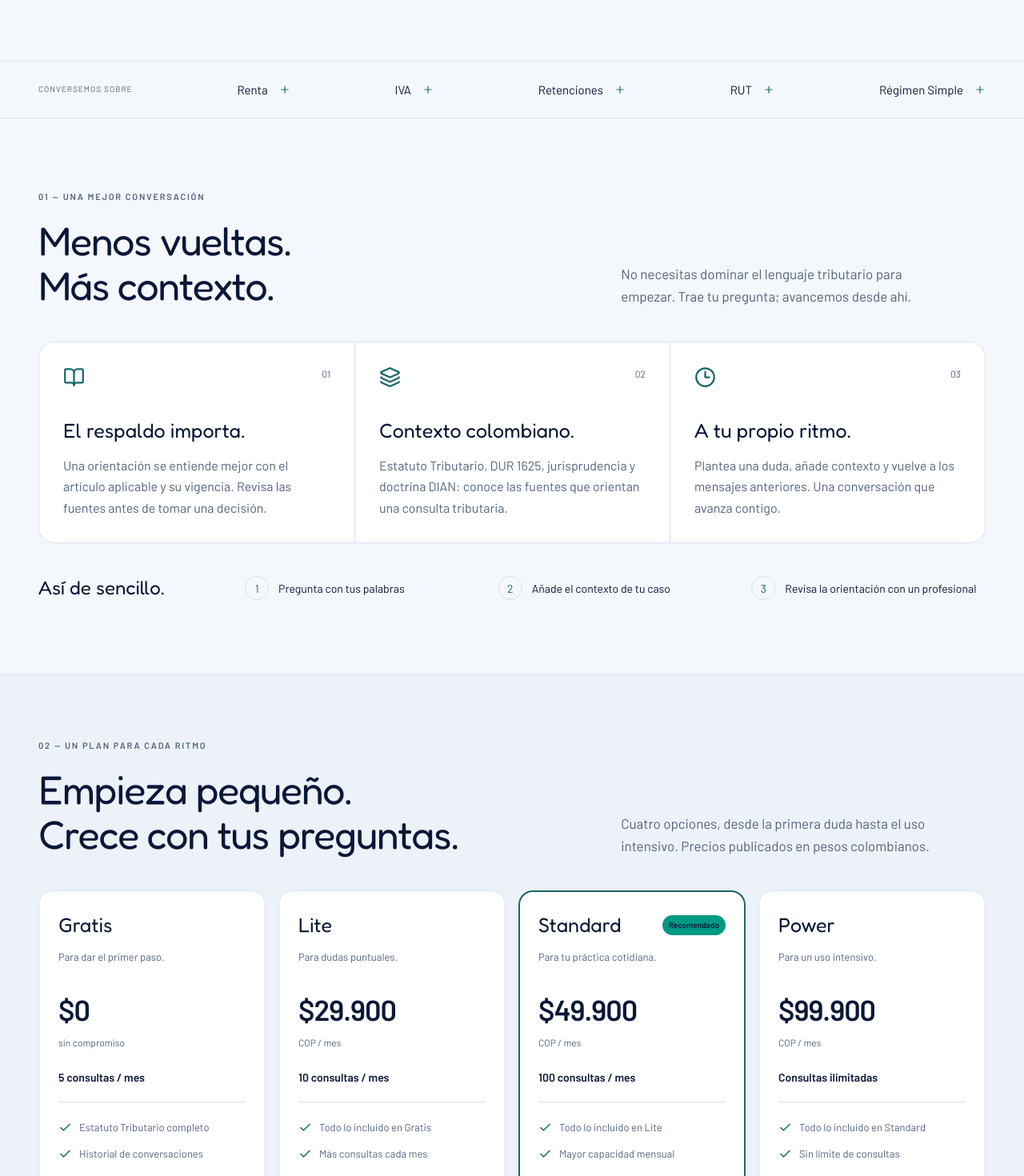
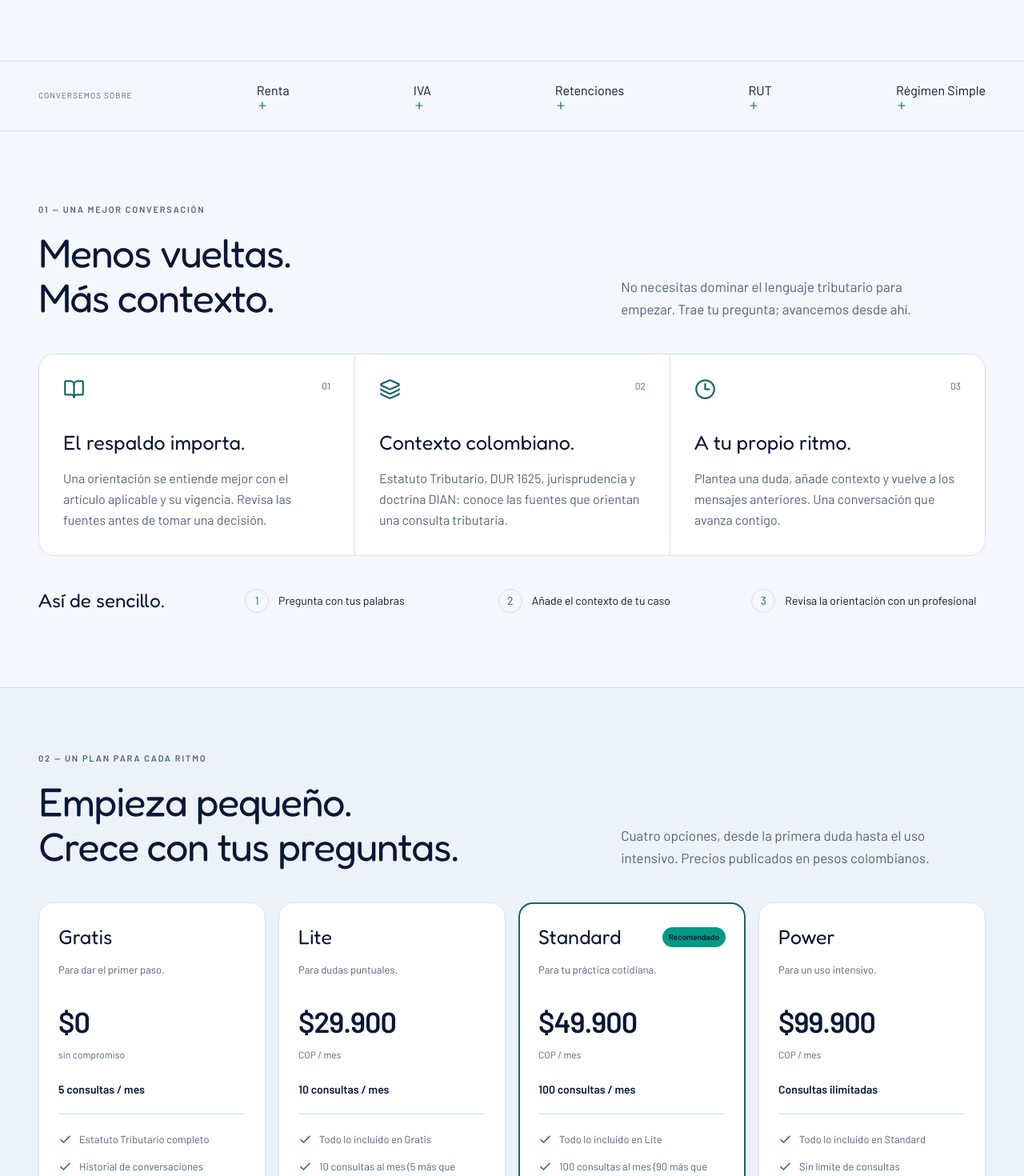
Before and after one commit to SebastianRojasR26/piter-ai-front, a React (Vite) app: page /inicio in a window 1280 px wide. Shown: the part 780-2250 px from the top of the page at 80% size. Built offline with nearby package versions, Linux system fonts and the light colour scheme.

Commit message:
fix: conectar temas de landing con preguntas precargadas

```diff
--- /dev/null
+++ b/src/data/chatTopics.ts
@@ -0,0 +1,19 @@
+export const chatTopics = [
+  {
+    label: "Renta",
+    question: "¿Cómo puedo empezar a entender mi declaración de renta?",
+  },
+  {
+    label: "IVA",
+    question: "¿Qué es el IVA y cómo puedo revisar si aplica a mi actividad?",
+  },
+  {
+    label: "Retenciones",
+    question: "¿Qué es la retención en la fuente y por qué aparece en un pago?",
+  },
+  { label: "RUT", question: "¿Qué es el RUT y para qué sirve?" },
+  {
+    label: "Régimen Simple",
+    question: "¿Qué es el Régimen Simple de Tributación?",
+  },
+];
--- a/src/pages/Chat.tsx
+++ b/src/pages/Chat.tsx
@@ -1,4 +1,5 @@
 import { useEffect, useRef, useState } from "react";
+import { useLocation } from "react-router-dom";
 import { isMock, sendMessage } from "../services/chat";
 import { friendlyError } from "../services/errors";
 import type { MockScenario } from "../services/mock";
@@ -11,6 +12,7 @@ import MessageList from "../components/MessageList";
 import Disclaimer from "../components/Disclaimer";
 import { demoConversations } from "../data/demoConversations";
 export default function Chat() {
+  const location = useLocation();
   const [messages, setMessages] = useState<Message[]>([]);
   const [draft, setDraft] = useState("");
   const [status, setStatus] = useState<ChatStatus>("idle");
@@ -27,6 +29,17 @@ export default function Chat() {
   const bottom = useRef<HTMLDivElement>(null);
   const input = useRef<HTMLTextAreaElement>(null);
   const busy = status === "loading" || status === "typing";
+  useEffect(() => {
+    const question: unknown = location.state?.initialQuestion;
+    if (
+      typeof question === "string" &&
+      question.trim() &&
+      question.length <= 4000
+    ) {
+      setDraft(question);
+      input.current?.focus();
+    }
+  }, [location.key, location.state]);
   useEffect(() => {
     document.title = "Asistente tributario · PiterAi";
     const requestGeneration = generation;
--- a/src/pages/Home.tsx
+++ b/src/pages/Home.tsx
@@ -1,5 +1,5 @@
 import { useEffect, useRef, useState } from "react";
-import { Link } from "react-router-dom";
+import { Link, useNavigate } from "react-router-dom";
 import {
   ArrowRight,
   ArrowUpRight,
@@ -18,6 +18,7 @@ import Logo from "../components/Logo";
 import ThemeToggle from "../components/ThemeToggle";
 import FaqItem from "../components/FaqItem";
 import { useScrollReveal } from "../hooks/useScrollReveal";
+import { chatTopics } from "../data/chatTopics";
 import "../styles/editorial.css";
 const benefits = [
   {
@@ -54,7 +55,10 @@ const plans = [
     price: "$29.900",
     quota: "10 consultas / mes",
     description: "Para dudas puntuales.",
-    features: ["Todo lo incluido en Gratis", "Más consultas cada mes"],
+    features: [
+      "Todo lo incluido en Gratis",
+      "10 consultas al mes (5 más que Gratis)",
+    ],
     recommended: false,
   },
   {
@@ -62,7 +66,10 @@ const plans = [
     price: "$49.900",
     quota: "100 consultas / mes",
     description: "Para tu práctica cotidiana.",
-    features: ["Todo lo incluido en Lite", "Mayor capacidad mensual"],
+    features: [
+      "Todo lo incluido en Lite",
+      "100 consultas al mes (90 más que Lite)",
+    ],
     recommended: true,
   },
   {
@@ -93,17 +100,23 @@ const questions = [
   },
 ];
 export default function Home() {
+  const navigate = useNavigate();
+  const [scrolled, setScrolled] = useState(false);
   const [menuOpen, setMenuOpen] = useState(false);
   const menuButton = useRef<HTMLButtonElement>(null);
   const page = useRef<HTMLDivElement>(null);
   useScrollReveal(page);
   useEffect(() => {
     document.title = "PiterAi · Claridad para tus impuestos";
+    const onScroll = () => setScrolled(window.scrollY > 8);
+    onScroll();
+    window.addEventListener("scroll", onScroll, { passive: true });
+    return () => window.removeEventListener("scroll", onScroll);
   }, []);
   return (
     <div className="editorial" ref={page}>
       <header
-        className="ed-header"
+        className={scrolled ? "ed-header is-scrolled" : "ed-header"}
         onKeyDown={(event) => {
           if (event.key === "Escape" && menuOpen) {
             setMenuOpen(false);
@@ -150,7 +163,7 @@ export default function Home() {
         <section className="ed-hero ed-wrap">
           <div className="ed-hero-copy">
             <p className="ed-kicker">
-              <span /> TU IMPULSO TRIBUTARIO
+              <span /> Tu impulso tributario
             </p>
             <h1>
               Tus impuestos.
@@ -226,14 +239,19 @@ export default function Home() {
         <div className="ed-topics">
           <div className="ed-wrap">
             <span>CONVERSEMOS SOBRE</span>
-            {["Renta", "IVA", "Retenciones", "RUT", "Régimen Simple"].map(
-              (topic) => (
-                <span key={topic}>
-                  {topic}
-                  <Plus size={14} aria-hidden="true" />
-                </span>
-              ),
-            )}
+            {chatTopics.map((topic) => (
+              <button
+                type="button"
+                key={topic.label}
+                onClick={() =>
+                  navigate("/", { state: { initialQuestion: topic.question } })
+                }
+                aria-label={`Preguntar sobre ${topic.label}`}
+              >
+                {topic.label}
+                <Plus size={14} aria-hidden="true" />
+              </button>
+            ))}
           </div>
         </div>
         <section className="ed-section ed-wrap" id="funciones">
```
Also changed, not shown: 1 other file (tests, documents, lock files or other folders).
